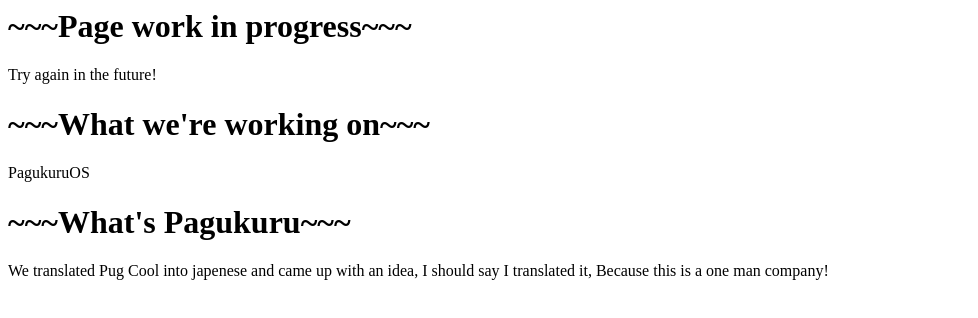
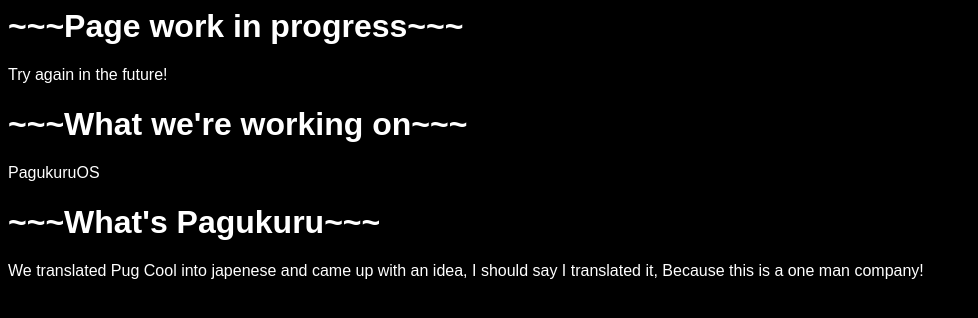
Before and after one commit to pugsforlifebruh12/Pagukuru, a plain HTML site: page index.html in a window 1280 px wide. Shown: the whole page, without its empty margins (0-978 px from the left). Drawn offline with Linux system fonts and the light colour scheme.

Commit message:
Update index.html

```diff
--- a/index.html
+++ b/index.html
@@ -1,6 +1,13 @@
 <html>
 <head>
 <title>Pagukuru</title>
+  <style>
+    body {
+     font-family: Arial;
+     color: White;
+     background-color: Black;
+    }
+  </style>
 </head>
 <body>
 <h1>~~~Page work in progress~~~</h1>
```
